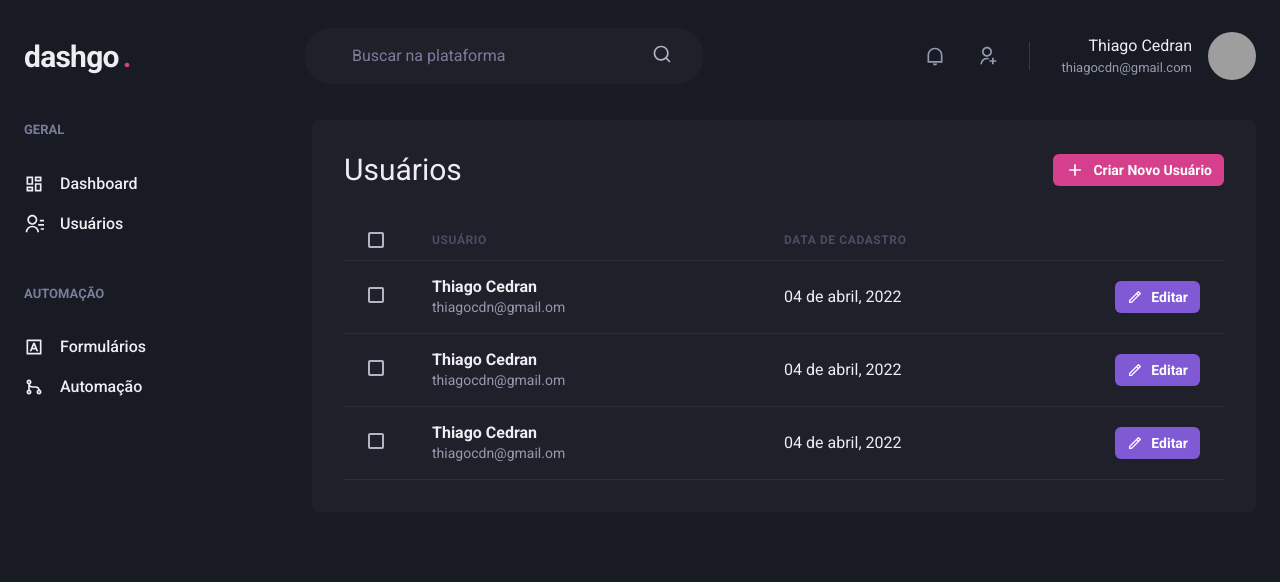
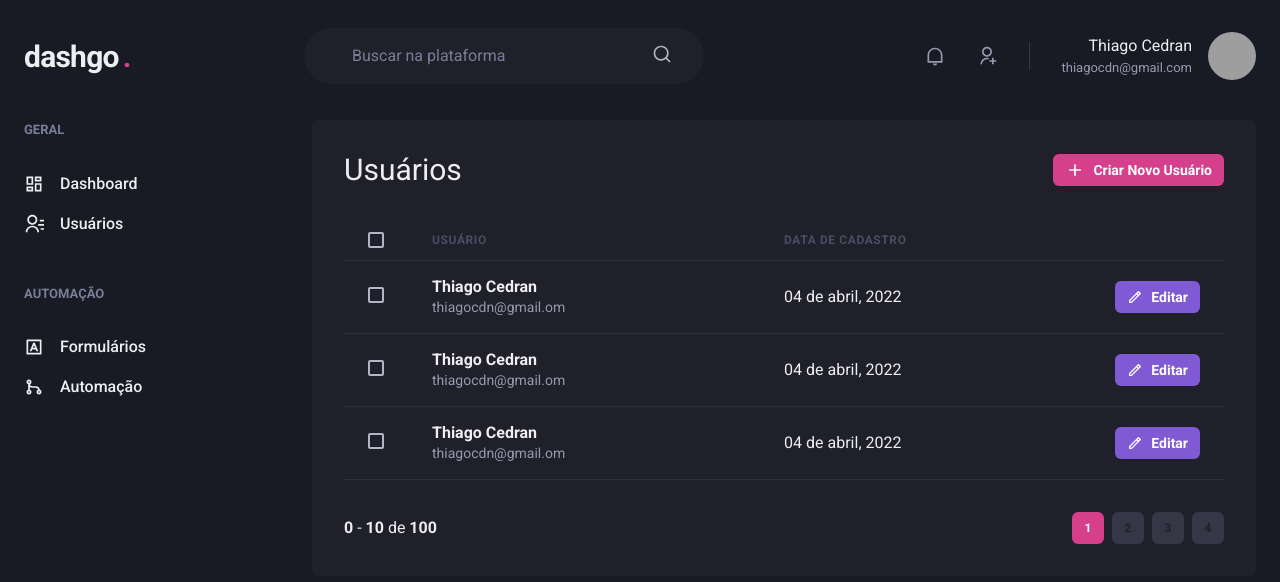
Before and after one commit to thiagocdn/dashgo, a Next.js app: page /users in a window 1280 px wide. Shown: the top 582 px of the page. Built offline with nearby package versions, Linux system fonts and the light colour scheme; grey boxes are pictures that could not be loaded.

Commit message:
Added pagination

```diff
--- /dev/null
+++ b/src/components/Pagination.tsx
@@ -0,0 +1,65 @@
+import { Box, Button, Stack } from "@chakra-ui/react";
+
+export function Pagination() {
+  return (
+    <Stack
+      direction="row"
+      mt="8"
+      justify="space-between"
+      align="center"
+      spacing="6"
+    >
+      <Box>
+        <strong>0</strong> - <strong>10</strong> de <strong>100</strong>
+      </Box>
+      <Stack direction="row" spacing="2">
+        <Button
+          size="sm"
+          fontSize="xs"
+          width="4"
+          colorScheme="pink"
+          disabled
+          _disabled={{
+            bgColor: "pink.500",
+            cursor: "default",
+          }}
+        >
+          1
+        </Button>
+        <Button
+          size="sm"
+          fontSize="xs"
+          width="4"
+          bg="gray.700"
+          _hover={{
+            bg: "gray.500",
+          }}
+        >
+          2
+        </Button>
+        <Button
+          size="sm"
+          fontSize="xs"
+          width="4"
+          bg="gray.700"
+          _hover={{
+            bg: "gray.500",
+          }}
+        >
+          3
+        </Button>
+        <Button
+          size="sm"
+          fontSize="xs"
+          width="4"
+          bg="gray.700"
+          _hover={{
+            bg: "gray.500",
+          }}
+        >
+          4
+        </Button>
+      </Stack>
+    </Stack>
+  );
+}
--- a/src/pages/users/index.tsx
+++ b/src/pages/users/index.tsx
@@ -15,6 +15,7 @@
 } from "@chakra-ui/react";
 import { RiAddLine, RiPencilLine } from "react-icons/ri";
 import { Header } from "../../components/Header";
+import { Pagination } from "../../components/Pagination";
 import { Sidebar } from "../../components/Sidebar";
 
 export default function UserList() {
@@ -131,6 +132,7 @@
               </Tr>
             </Tbody>
           </Table>
+          <Pagination />
         </Box>
       </Flex>
     </Box>
```
